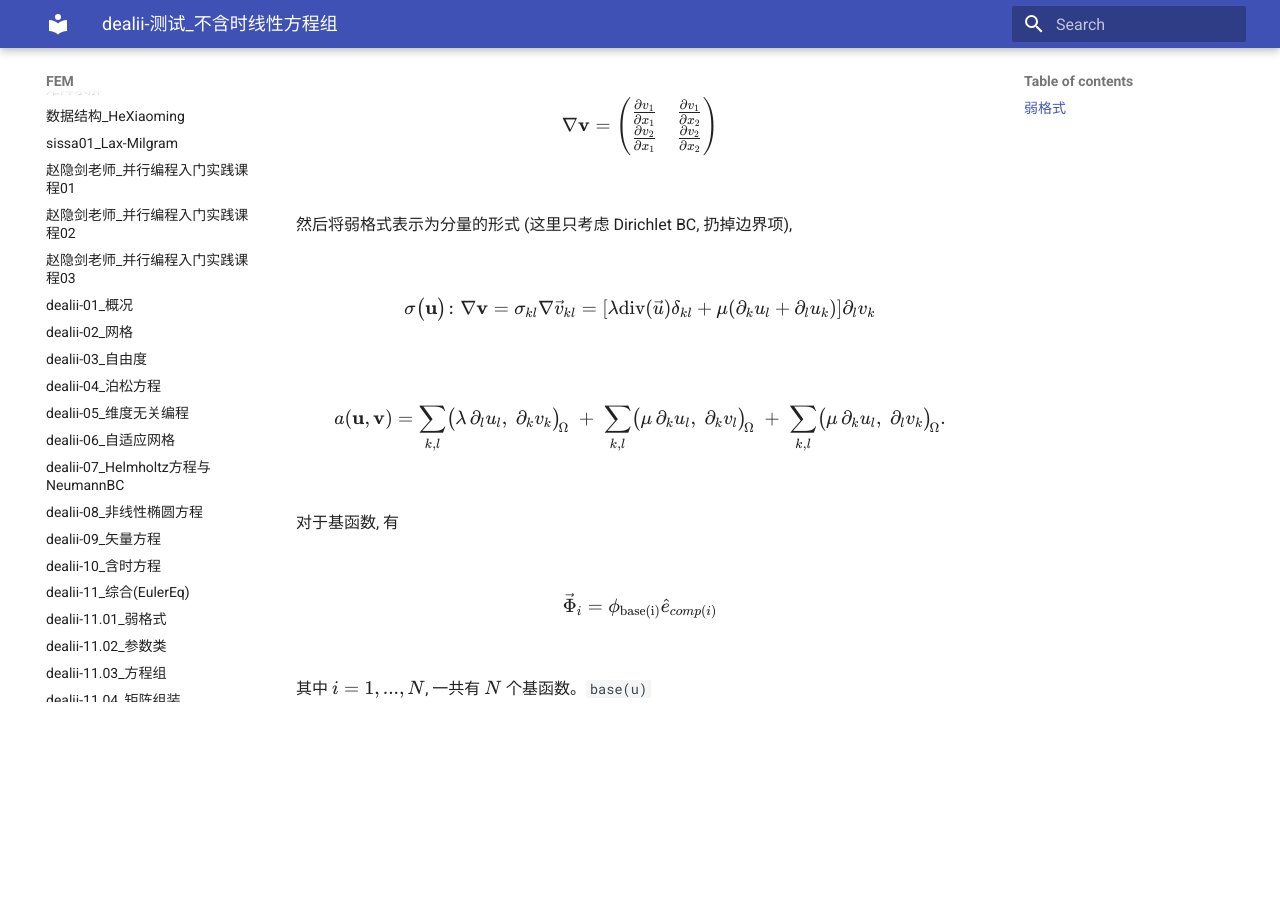
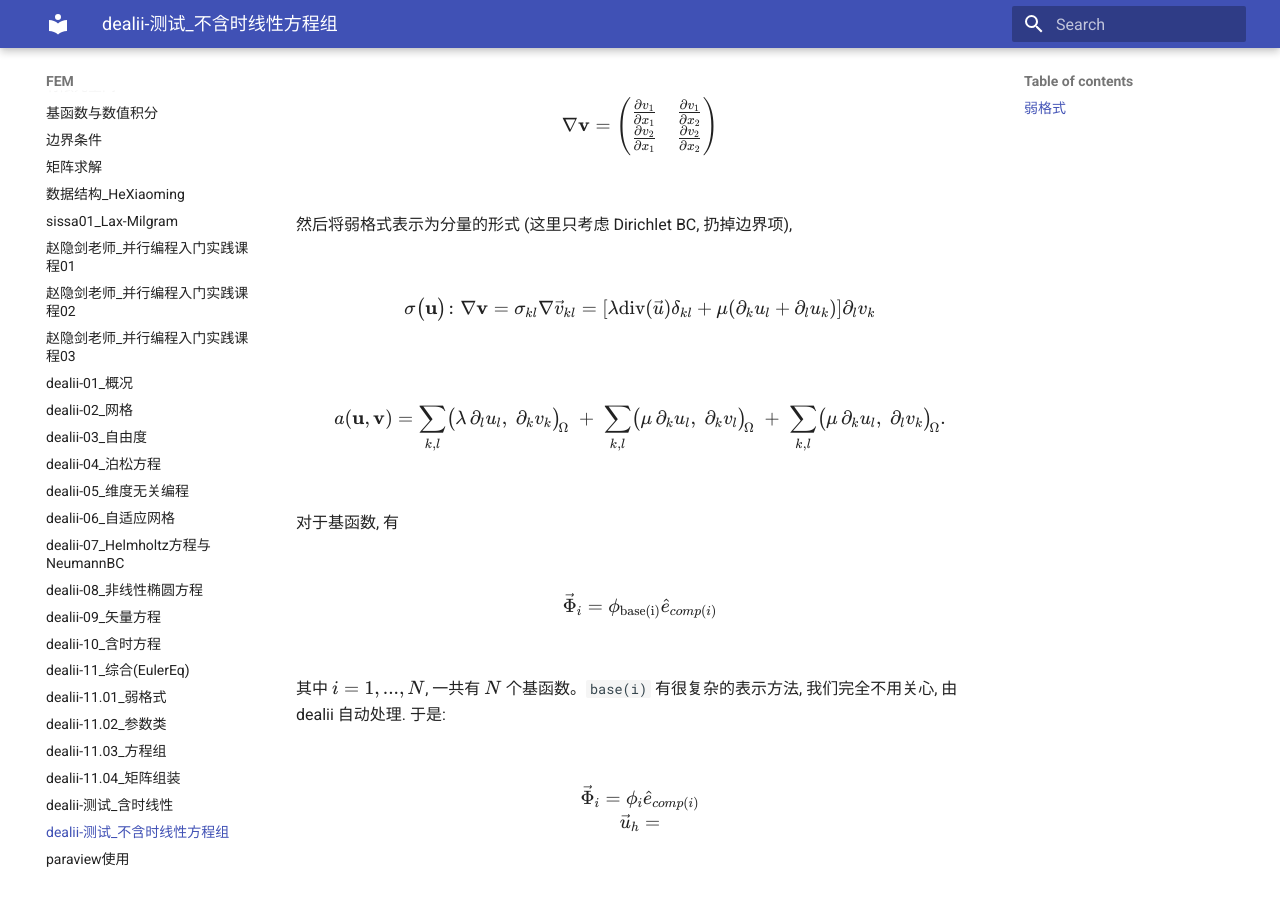
Before and after one commit to ymma98/technotes, an MkDocs documentation site: the page built from docs/FEM/dealii-测试_不含时线性方程组.md, in a window 1280 px wide and 900 px high, scrolled down 1905 px. Built offline with MkDocs 1.6.1 and Material for MkDocs 9.7.7, drawn with Linux system fonts in a browser that asks for light colours; before the commit the page ends 2631 px from its top, so only the background shows below that.

Commit message:
docs/FEM/dealii-测试_不含时线性方程组.md updated from https://stackedit.cn/

```diff
--- a/docs/FEM/dealii-测试_不含时线性方程组.md
+++ b/docs/FEM/dealii-测试_不含时线性方程组.md
@@ -113,9 +113,14 @@ $$
 \vec{\Phi}_i = \phi_{\text{base(i)}} \hat{e}_{comp(i)}
 $$
 
-其中 $i = 1,...,N$, 一共有 $N$ 个基函数。`base(u)`
+其中 $i = 1,...,N$, 一共有 $N$ 个基函数。`base(i)` 有很复杂的表示方法, 我们完全不用关心, 由 dealii 自动处理. 于是:
+
+$$
+\vec{\Phi}_i = \phi_i \hat{e}_{comp(i)} \\
+\vec{u}_h =
+$$
 <!--stackedit_data:
-eyJoaXN0b3J5IjpbMTAwNDgxMTc1MywtNTM0NDQ0NzQzLDE4Nj
+eyJoaXN0b3J5IjpbMTkxNzMwNTY4MSwtNTM0NDQ0NzQzLDE4Nj
 A4NDc3MDYsLTUzNjYwMzIwMSw2MTE1MTE4MjgsLTEyNTk0OTkw
 NjcsLTk2OTY2MDA2MywtMTM2MjIwMDk4N119
 -->
```
